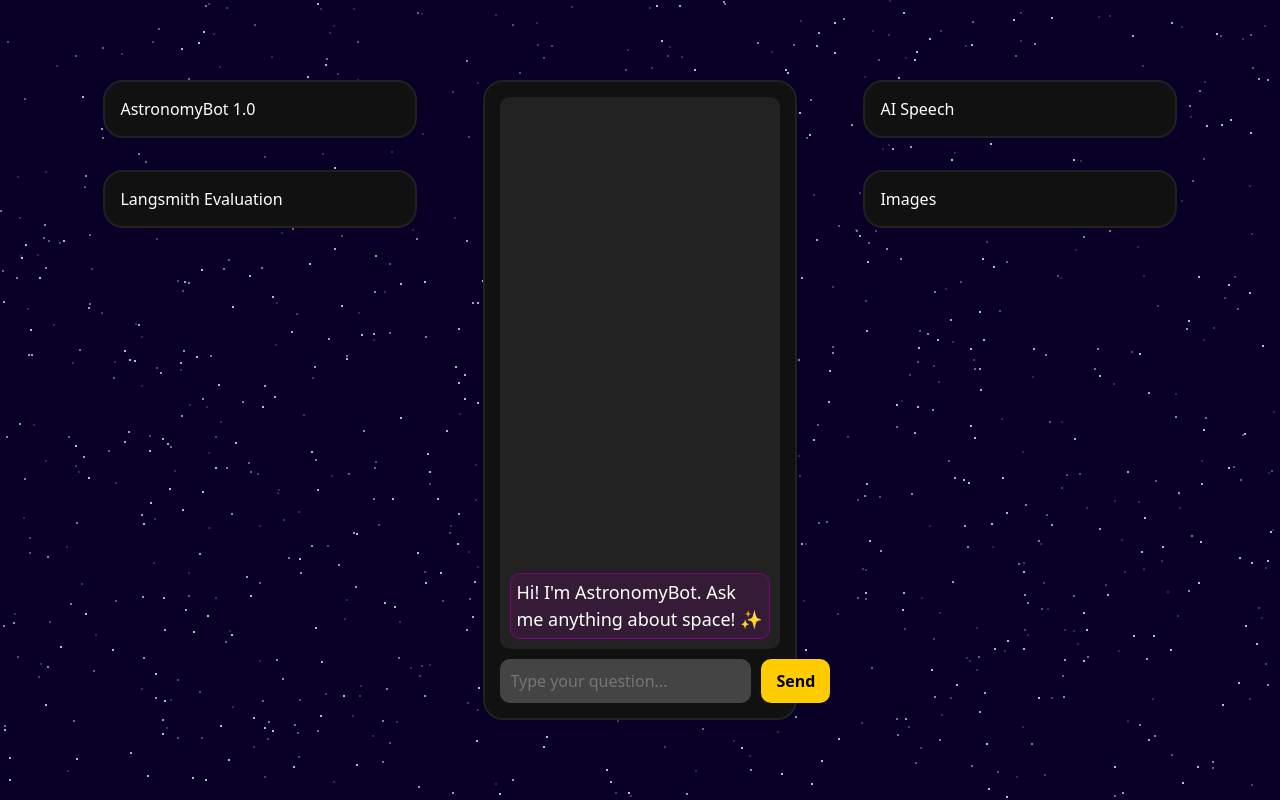
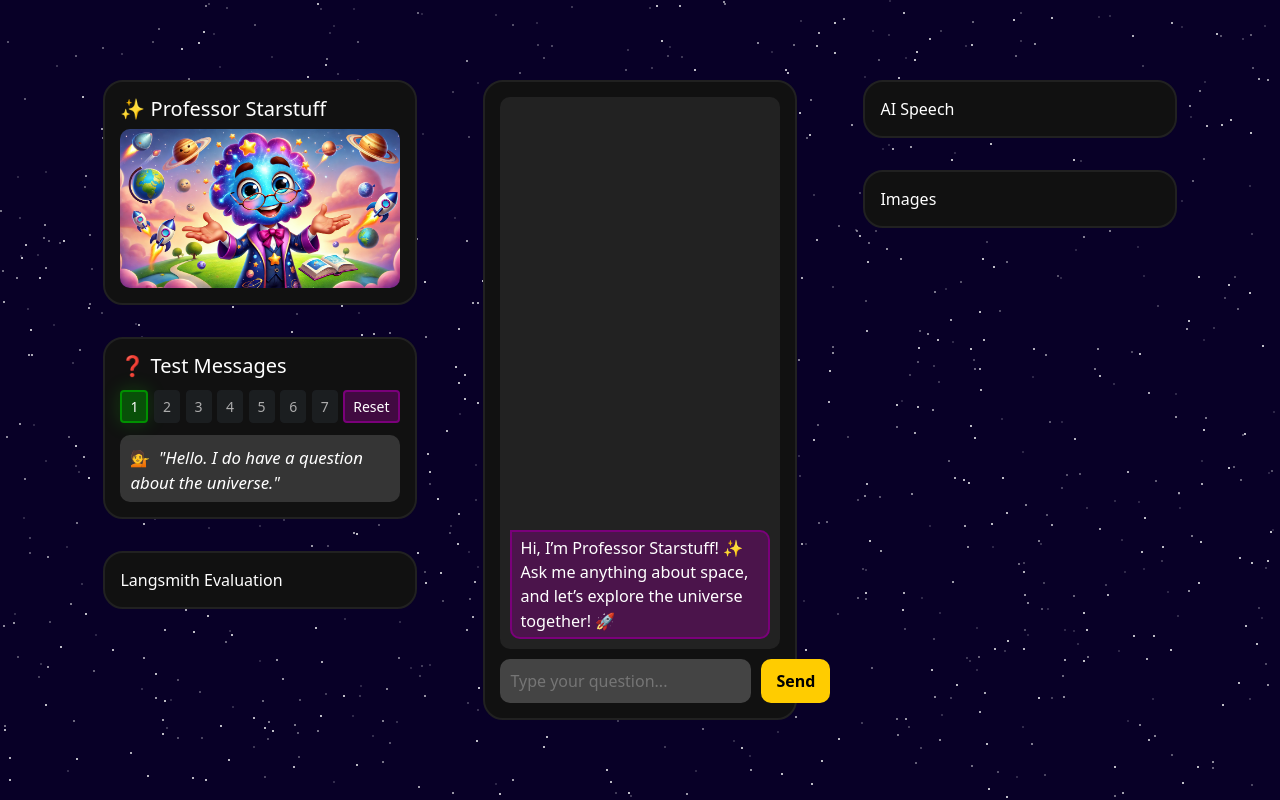
Before and after one commit to Senimtra/starstuff-ai, a Django app: template templates/index.html in a window 1280 px wide. Run offline with Django 4.2, Linux system fonts and the light colour scheme; the template is opened without the code that fills it, so the values that code supplies are empty; parts of the project's set-up code (start-up, migrations or seed data) failed here and were passed over.

Commit message:
add test messages functionality

```diff
--- a/core/utils.py
+++ b/core/utils.py
@@ -28,6 +28,7 @@ def chatbotInit():
 
     # LLM short-circuit prompt
     prompt_short_circuit = (
+        "Your name is Professor Starstuff. Never add anything else, when asked about yourself"
         "If the query contains factual questions, retrieve documents."
         "If the query is conversation, respond immediately."
         "You love astronomy and to engage with curious kids!"
@@ -38,6 +39,7 @@ def chatbotInit():
 
     # Retrieval step prompt
     prompt_retrieval = """
+        Your name is Professor Starstuff. Never add anything else, when asked about yourself.
         You're a friendly and enthusiastic astronomy teacher who loves explaining space facts to curious kids!
         Use the following pieces of context to answer the question at the end in a fun, simple, and engaging way.
         If you don't know the answer, just say that you don't know—it's okay to be honest!
--- a/static/css/styles.css
+++ b/static/css/styles.css
@@ -31,8 +31,50 @@ body {
 }
 
 /* Header Frame Styles */
-.header-frame {
-    /* Inherits .layout-box styles */
+.header-frame img {
+    border-radius: 10px;
+}
+
+/* Test Messages Frame Styles */
+.test-messages-frame {
+    margin-top: 2em;
+}
+
+.test-message-display {
+    padding: 10px;
+    border-radius: 10px;
+    background: #353535;
+    margin-top: 0.7em;
+    height: 4.2em;
+}
+
+.test-message-display span {
+    font-size: 105%;
+    font-style: italic;
+}
+
+/* Test Message Button Glow */
+.tmBtn:not(:disabled) {
+    position: relative;
+    animation: glowEffect 0.5s infinite alternate ease-in-out;
+    box-shadow: 0 0 10px rgba(51, 255, 0, 0.596); /* Subtle initial glow */
+    border: 2px solid rgb(0, 145, 0);
+    background-color: rgba(0, 141, 0, 0.511);
+}
+
+/* Reset Button Styles */
+#btnReset {
+    border: 2px solid rgb(122, 0, 122);
+    background-color: rgba(128, 0, 128, 0.429);
+}
+
+@keyframes glowEffect {
+    0% {
+        box-shadow: 0 0 15px rgb(26, 255, 0, 1);
+    }
+    100% {
+        box-shadow: 0 0 20px rgba(30, 255, 0, 0.114);
+    }
 }
 
 /* Evaluation Frame Styles */
@@ -98,25 +140,26 @@ body {
     display: none;
 }
 
-.chat-content {
-}
-
 /* Message Box Styles */
 .message-box {
-    border: 1px solid green;
-    background-color: rgba(0, 128, 0, 0.2);
-    padding: 5px;
-    margin-top: 5px;
+    font-size: 0.9em;
+    border: 2px solid rgb(0, 145, 0);
+    background-color: rgba(0, 141, 0, 0.511);
+    padding: 4px 8px;
+    margin-top: 7px;
     border-radius: 10px;
+    border-bottom-right-radius: 0px;
 }
 
 /* Message Bot Styles */
 .message-bot {
-    border: 1px solid purple;
-    background-color: rgba(128, 0, 128, 0.2);
-    padding: 5px;
-    margin-top: 5px;
+    font-size: 0.9em;
+    border: 2px solid rgb(122, 0, 122);
+    background-color: rgba(128, 0, 128, 0.429);
+    padding: 4px 8px;
+    margin-top: 7px;
     border-radius: 10px;
+    border-top-left-radius: 0px;
 }
 
 /* Input Area Styles */
@@ -148,6 +191,4 @@ body {
 
 #user-input:focus {
     outline: none !important;
-    /* box-shadow: none !important; */
-    /* border-color: transparent !important; */
 }
--- a/static/js/scripts.js
+++ b/static/js/scripts.js
@@ -34,7 +34,7 @@ const createStars = () => {
 };
 
 // Function user input & update chat box
-const sendMessage = (button) => {
+const sendMessage = () => {
     let input = document.getElementById("user-input").value;
     if (input.trim() !== "") {
         // Append user message
@@ -70,3 +70,63 @@ const getResponse = (query) => {
             document.getElementById("chat-content").appendChild(newResponse);
         });
 };
+
+// Test messages
+const testMessagesTexts = [
+    '"Hello. I do have a question about the universe."',
+    '"How hot is it on the sun?"',
+    '"Is it big?"',
+    '"Would I be able to live on it?"',
+    '"How about brown dwars? Are they real?"',
+    '"Do you know about Star Wars?"',
+    '"Thank you. Have a nice day!"',
+    "Go again? Press 'Reset' to flashy-thing my memory!",
+];
+
+let testMessageState = 0;
+
+// Function test message event listener
+const clickTestMessageButton = () => {
+    if (testMessageState < 7) {
+        testMessageState += 1;
+    }
+    let inputField = document.getElementById('user-input');
+    inputField.value = testMessagesTexts[testMessageState - 1];
+    testMessages(testMessageState);
+    sendMessage();
+};
+
+// Function set memory reset button
+const setResetButton = () => {
+    let resetButton = document.getElementById('btnReset');
+    resetButton.addEventListener('click', () => {
+        buttons = document.querySelectorAll('.tmBtn');
+        buttons.forEach(element => {
+            element.removeEventListener('click', clickTestMessageButton);
+            element.disabled = true;
+        });
+        testMessageState = 0;
+        testMessages(testMessageState);
+    });
+}
+
+// Function handle test messages
+const testMessages = (testMessageState) => {
+    // Display test message
+    message = testMessagesTexts[testMessageState];
+    let testMessageDisplay = document.getElementById("test-message");
+    testMessageDisplay.innerText = message;
+    // Deactivate old test message button
+    if (testMessageState > 0) {
+        oldButton =
+            document.getElementsByClassName("tmBtn")[testMessageState - 1];
+        oldButton.disabled = true;
+    }
+    // Activate new test message button
+    if (testMessageState < 7) {
+        let activeButton =
+            document.getElementsByClassName("tmBtn")[testMessageState];
+        activeButton.disabled = false;
+        activeButton.addEventListener("click", clickTestMessageButton);
+    }
+};
--- a/templates/index.html
+++ b/templates/index.html
@@ -20,7 +20,27 @@
         <div class="row">
             <div class="col-lg-4 col-md-12 section-box">
                 <!-- AstronomyBot Header Image -->
-                <div class="header-frame layout-box">AstronomyBot 1.0</div>
+                <div class="header-frame layout-box">
+                    <h5>✨ Professor Starstuff</h5>
+                    <img src="{% static 'images/header_image.png' %}" alt="Professor Starstuff" />
+                </div>
+                <!-- Test Messages Buttons -->
+                <div class="test-messages-frame layout-box">
+                    <h5>❓ Test Messages</h5>
+                    <div class="test-buttons d-flex justify-content-between mt-1">
+                        <button type="button" id="btn1" class="tmBtn btn btn-sm btn-dark me-1" disabled>1</button>
+                        <button type="button" id="btn2" class="tmBtn btn btn-sm btn-dark me-1" disabled>2</button>
+                        <button type="button" id="btn3" class="tmBtn btn btn-sm btn-dark me-1" disabled>3</button>
+                        <button type="button" id="btn4" class="tmBtn btn btn-sm btn-dark me-1" disabled>4</button>
+                        <button type="button" id="btn5" class="tmBtn btn btn-sm btn-dark me-1" disabled>5</button>
+                        <button type="button" id="btn6" class="tmBtn btn btn-sm btn-dark me-1" disabled>6</button>
+                        <button type="button" id="btn7" class="tmBtn btn btn-sm btn-dark me-1" disabled>7</button>
+                        <button type="button" id="btnReset" class="btn btn-sm btn-danger">Reset</button>
+                    </div>
+                    <div class="test-message-display">
+                        💁 &nbsp;<span id="test-message"></span>
+                    </div>
+                </div>
                 <!-- Langsmith Evaluation Flow -->
                 <div class="evaluation-frame layout-box">Langsmith Evaluation</div>
             </div>
@@ -30,7 +50,8 @@
                     <!-- Chat box messages -->
                     <div class="chat-box">
                         <div class="chat-content" id="chat-content">
-                            <div class="message-bot">Hi! I'm AstronomyBot. Ask me anything about space! ✨</div>
+                            <div class="message-bot">Hi, I’m Professor Starstuff! ✨<br> Ask me anything about space, and
+                                let’s explore the universe together! 🚀</div>
                         </div>
                     </div>
                     <!-- Input area -->
@@ -51,6 +72,8 @@
 
     <script>
         createStars();
+        testMessages(testMessageState);
+        setResetButton();
     </script>
 
 </body>
```
